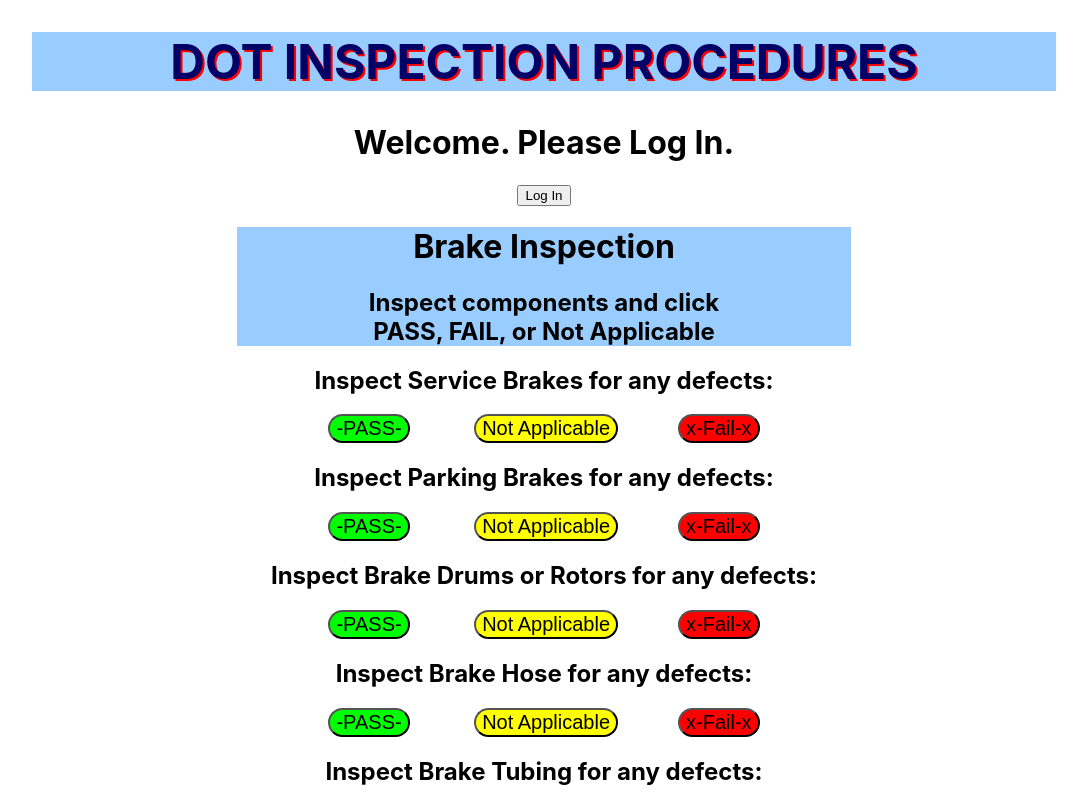
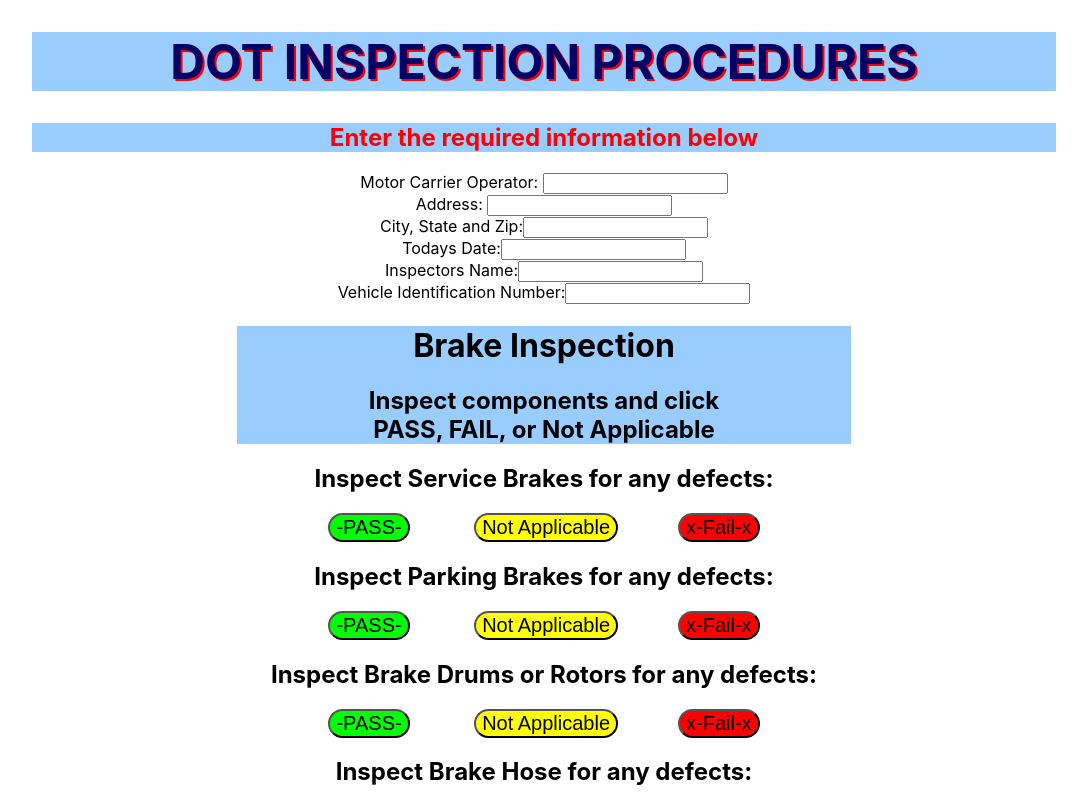
Before and after one commit to mrush336/inspection_app, a React (Create React App) app: page / in a window 1280 px wide. Shown: the top 800 px of the page, without its empty margins (96-1183 px from the left). Built offline with nearby package versions, Linux system fonts and the light colour scheme.

Commit message:
Adding the form components for information.

```diff
--- a/src/App.js
+++ b/src/App.js
@@ -1,7 +1,9 @@
 import React, { Component } from "react";
 import "./App.css";
 import Header from "./Header";
-import LoginControl from "./components/login/LoginControl";
+import FormHeader from "./components/form/FormHeader";
+import FormTruckComponents from "./components/form/FormTruckComponents";
+//import LoginControl from "./components/login/LoginControl";
 import BrakesHeader from "./components/brakes/BrakesHeader";
 import BrakesInspection from "./components/brakes/BrakesInspection";
 import CouplingHeader from "./components/coupling/CouplingHeader";
@@ -36,7 +38,8 @@
     return (
       <div className="App">
         <Header />
-        <LoginControl />
+        <FormHeader />
+        <FormTruckComponents />
         <BrakesHeader />
         <BrakesInspection />
         <CouplingHeader />
--- /dev/null
+++ b/src/components/form/FormHeader.js
@@ -0,0 +1,14 @@
+import React from "react";
+
+export default function FormHeader() {
+  return (
+    <header style={headerStyle}>
+      <h2>Enter the required information below</h2>
+    </header>
+  );
+}
+
+const headerStyle = {
+  background: "#99ccff",
+  color: "#ff0000"
+};
--- /dev/null
+++ b/src/components/form/FormTruckComponents.js
@@ -0,0 +1,80 @@
+import React, { Component } from "react";
+
+export class FormTruckComponents extends Component {
+  constructor(props) {
+    super(props);
+
+    this.state = {
+      motor_carrier_operator: "",
+      address: "",
+      city_state_zip: "",
+      date: "",
+      inspectors_name: "",
+      vin: ""
+    };
+  }
+
+  handleChange = event => {
+    this.setState({
+      [event.target.name]: event.target.value
+    });
+  };
+
+  render() {
+    return (
+      <form>
+        <div>
+          <label>Motor Carrier Operator:</label>{" "}
+          <input
+            type="text"
+            value={this.state.motor_carrier_operator}
+            name="motor_carrier_operator"
+            onChange={this.handleChange}
+          />
+        </div>
+        <div>
+          <label>Address:</label>{" "}
+          <input
+            value={this.state.address}
+            name="address"
+            onChange={this.handleChange}
+          />
+        </div>
+        <div>
+          <label>City, State and Zip:</label>
+          <input
+            value={this.state.city_state_zip}
+            name="city_state_zip"
+            onChange={this.handleChange}
+          />
+        </div>
+        <div>
+          <label>Todays Date:</label>
+          <input
+            value={this.state.date}
+            name="date"
+            onChange={this.handleChange}
+          />
+        </div>
+        <div>
+          <label>Inspectors Name:</label>
+          <input
+            value={this.state.inspectors_name}
+            name="inspectors_name"
+            onChange={this.handleChange}
+          />
+        </div>
+        <div>
+          <label>Vehicle Identification Number:</label>
+          <input
+            value={this.state.vin}
+            name="vin"
+            onChange={this.handleChange}
+          />
+        </div>
+      </form>
+    );
+  }
+}
+
+export default FormTruckComponents;
```
Also changed, not shown: 1 other file (tests, documents, lock files or other folders).
